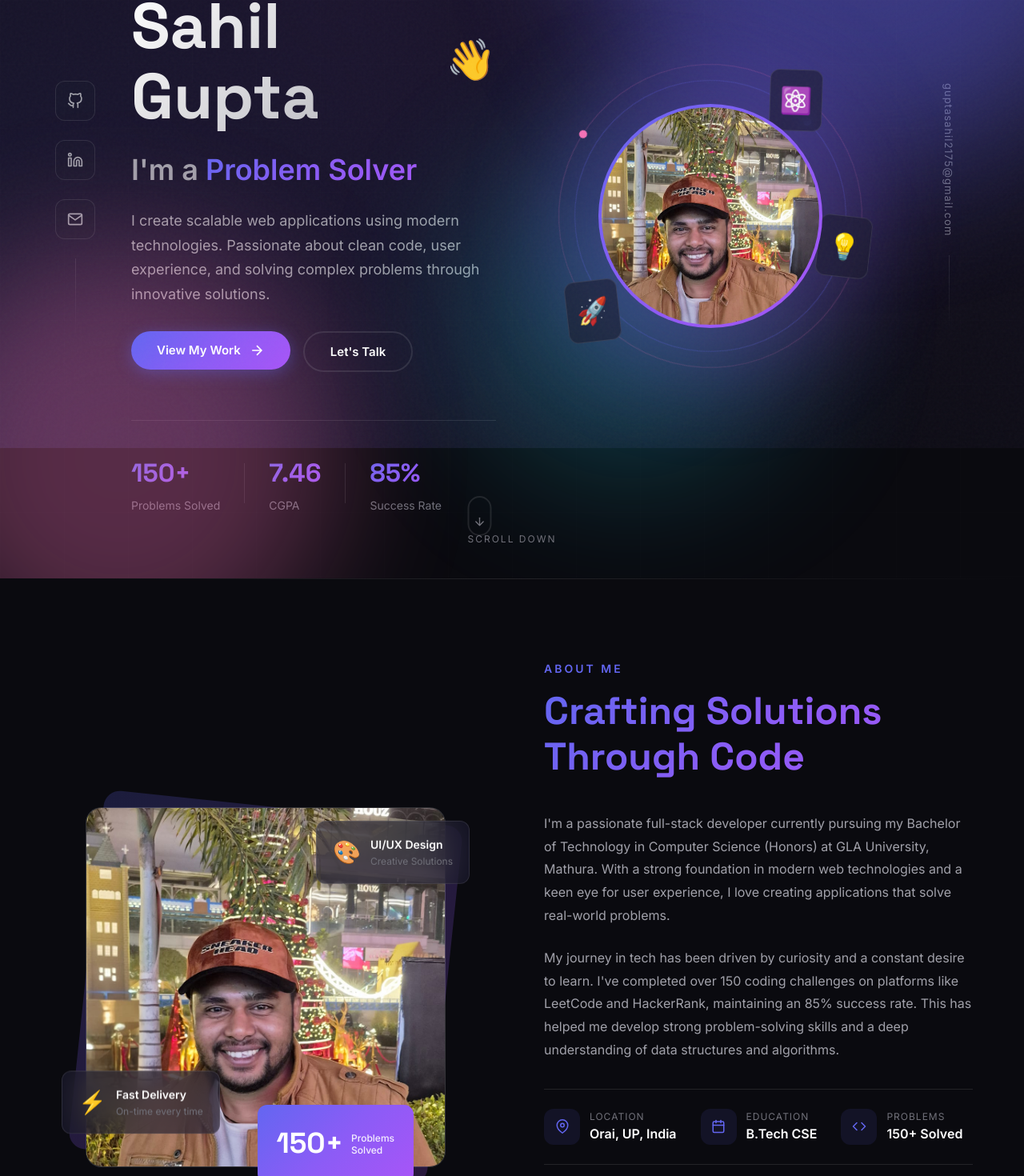
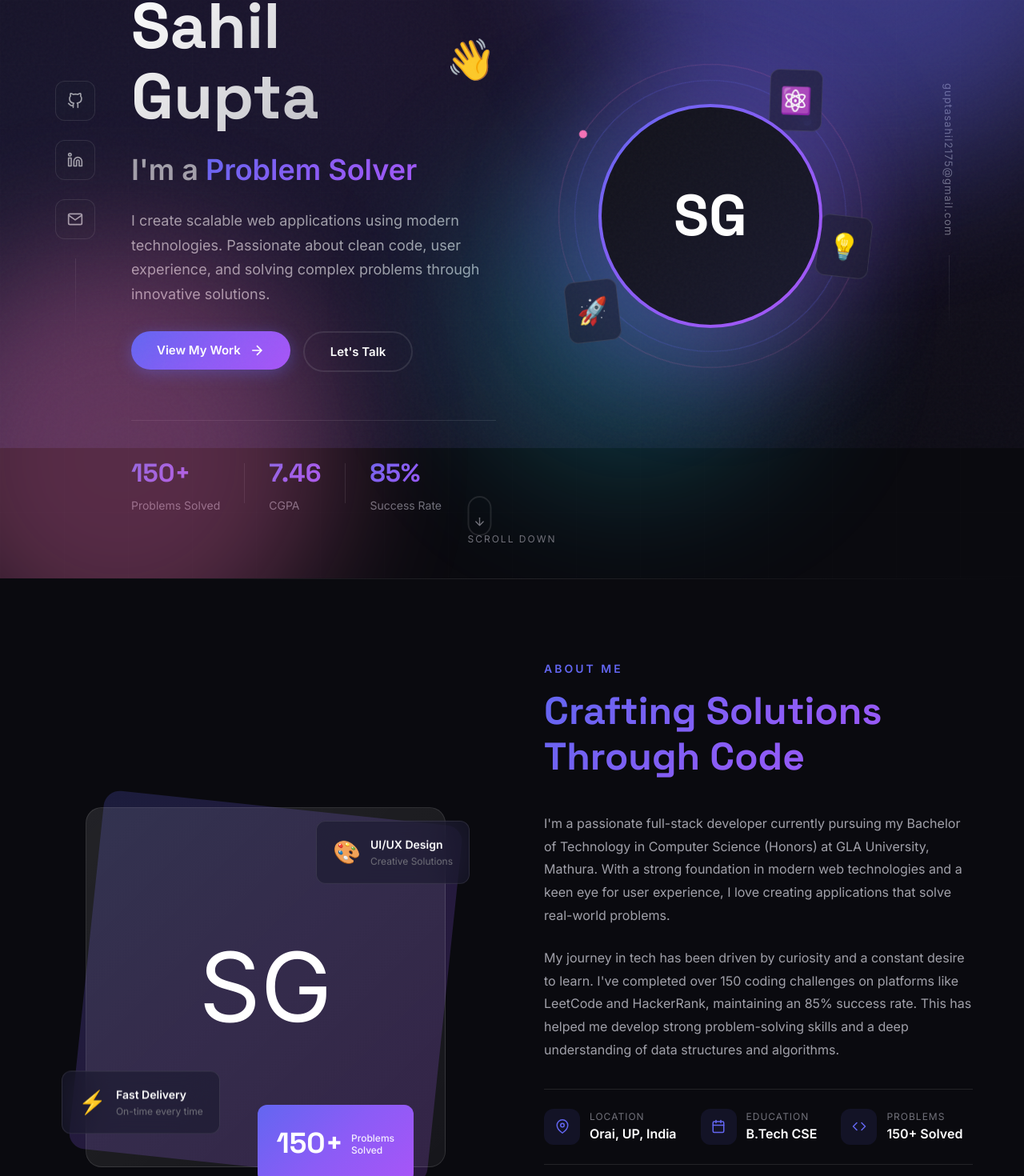
Before and after one commit to Sahilgupta2175/Sahil-Gupta-Portfolio, a React (Create React App) app in the folder client/: page / in a window 1280 px wide. Shown: the part 240-1710 px from the top of the page at 80% size. Built offline with nearby package versions, Linux system fonts and the light colour scheme; the HTML template or start-up script is replaced by a standard one.

Commit message:
Replace photo with SG text avatar

```diff
--- a/client/src/components/About/About.jsx
+++ b/client/src/components/About/About.jsx
@@ -52,11 +52,7 @@ const About = () => {
             <div className="about-image-wrapper">
               <div className="about-image-bg" />
               <div className="about-image">
-                <img
-                  src="/Sahil_Photo.jpg"
-                  alt="Sahil Gupta"
-                  className="about-avatar-img"
-                />
+                <div className="about-avatar">SG</div>
               </div>
 
               {/* Floating Cards */}
--- a/client/src/components/Hero/Hero.jsx
+++ b/client/src/components/Hero/Hero.jsx
@@ -206,11 +206,7 @@ const Hero = () => {
             <div className="hero-image-wrapper">
               <div className="hero-image-bg" />
               <div className="hero-image">
-                <img
-                  src="/Sahil_Photo.jpg"
-                  alt="Sahil Gupta"
-                  className="hero-avatar-img"
-                />
+                <div className="hero-avatar">SG</div>
               </div>
               <div className="hero-image-ring" />
               <div className="hero-image-ring hero-image-ring-2" />
```
